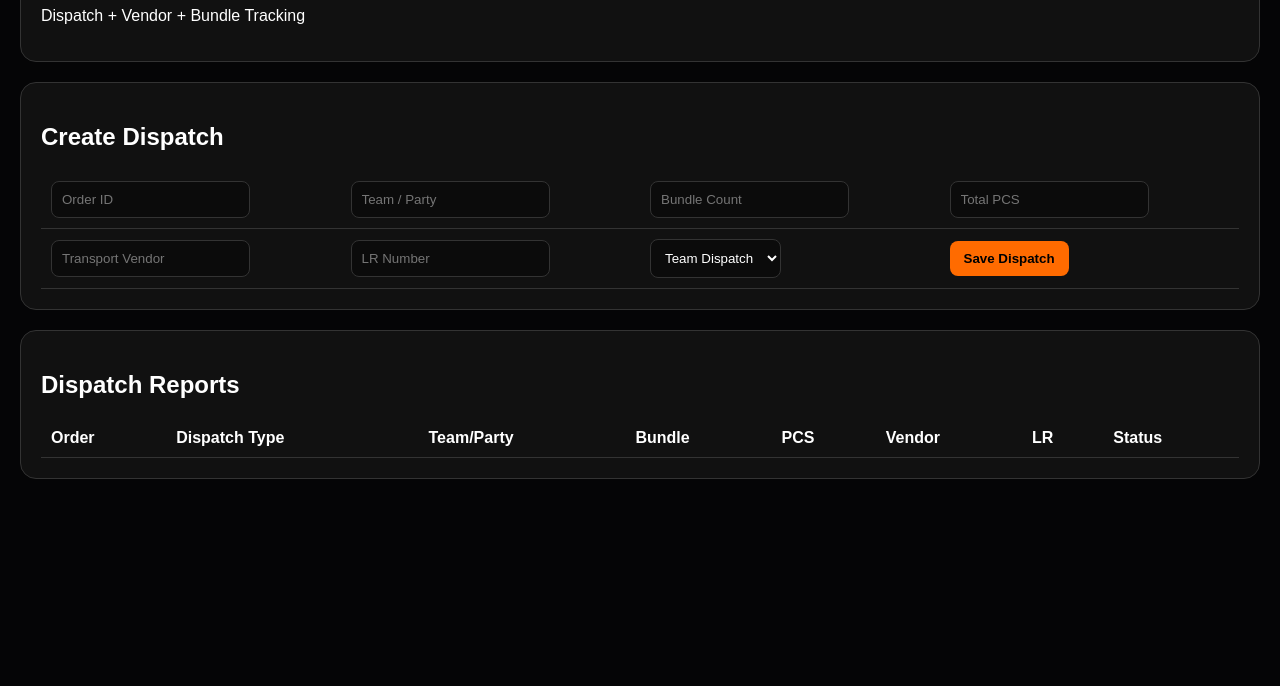
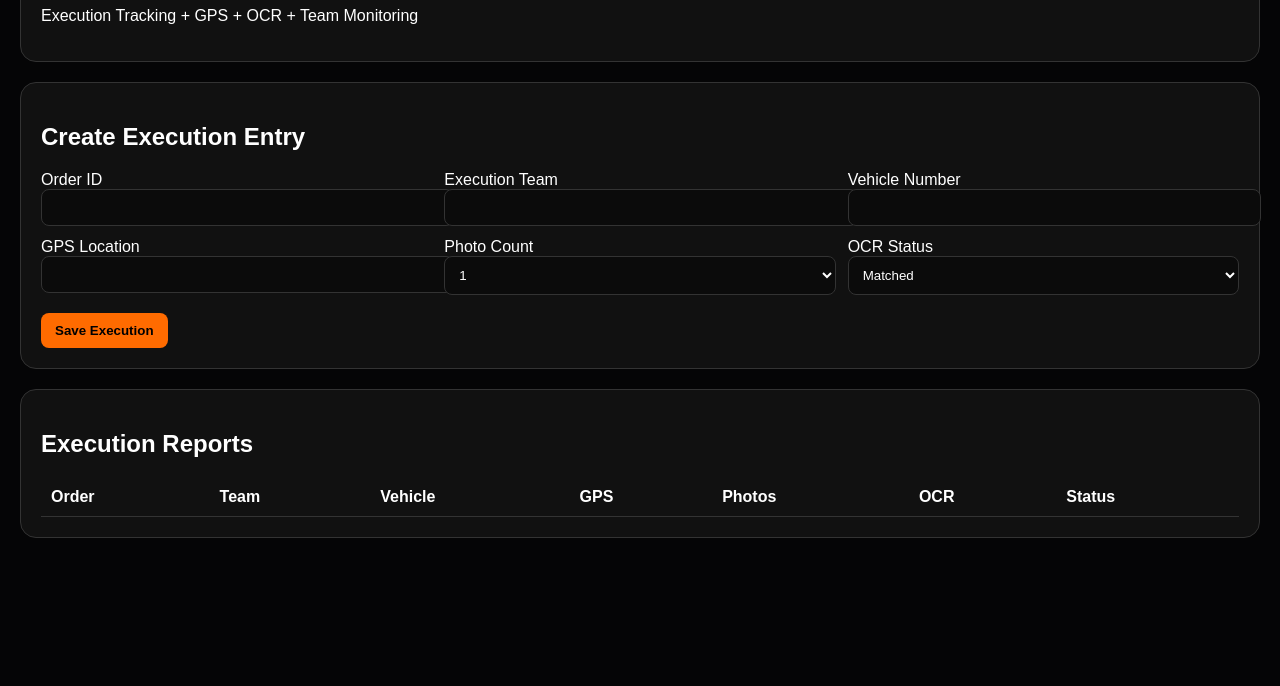
Before and after one commit to shivamprajapati321/prajapati-media-hub, a plain HTML site: page index.html in a window 1280 px wide. Shown: the part 114-800 px from the top of the page. Drawn offline with Linux system fonts and the light colour scheme.

Commit message:
Add files via upload

```diff
--- a/index.html
+++ b/index.html
@@ -3,122 +3,158 @@
 <html>
 <head>
 <meta charset="UTF-8">
-<title>Phase 10 Dispatch ERP</title>
+<title>Phase 11 Execution GPS ERP</title>
 <style>
 body{margin:0;background:#050506;color:#fff;font-family:Arial}
 .wrap{padding:20px}
 .card{background:#111;border:1px solid #333;border-radius:16px;padding:20px;margin-bottom:20px}
 table{width:100%;border-collapse:collapse}
 th,td{padding:10px;border-bottom:1px solid #333;text-align:left}
-input,select{padding:10px;background:#0b0b0b;color:#fff;border:1px solid #333;border-radius:8px}
+input,select{padding:10px;background:#0b0b0b;color:#fff;border:1px solid #333;border-radius:8px;width:100%}
 button{padding:10px 14px;background:#ff6b00;border:none;border-radius:8px;font-weight:700}
+.grid{display:grid;grid-template-columns:1fr 1fr 1fr;gap:12px}
+.badge{background:#22c55e20;color:#22c55e;padding:5px 10px;border-radius:999px;font-size:12px}
 </style>
 </head>
 <body>
+
 <div class="wrap">
+
 <div class="card">
-<h1>Phase 10 - Dispatch ERP</h1>
-<p>Dispatch + Vendor + Bundle Tracking</p>
+<h1>Phase 11 - Execution GPS ERP</h1>
+<p>Execution Tracking + GPS + OCR + Team Monitoring</p>
 </div>
 
 <div class="card">
-<h2>Create Dispatch</h2>
 
-<table>
-<tr>
-<td><input id="orderId" placeholder="Order ID"></td>
-<td><input id="team" placeholder="Team / Party"></td>
-<td><input id="bundle" placeholder="Bundle Count"></td>
-<td><input id="qty" placeholder="Total PCS"></td>
-</tr>
+<h2>Create Execution Entry</h2>
 
-<tr>
-<td><input id="vendor" placeholder="Transport Vendor"></td>
-<td><input id="lr" placeholder="LR Number"></td>
-<td>
-<select id="type">
-<option>Team Dispatch</option>
-<option>Direct Party</option>
+<div class="grid">
+<div>
+<label>Order ID</label>
+<input id="orderId">
+</div>
+
+<div>
+<label>Execution Team</label>
+<input id="team">
+</div>
+
+<div>
+<label>Vehicle Number</label>
+<input id="vehicle">
+</div>
+
+<div>
+<label>GPS Location</label>
+<input id="gps">
+</div>
+
+<div>
+<label>Photo Count</label>
+<select id="photos">
+<option>1</option>
+<option>3</option>
 </select>
-</td>
-<td><button onclick="addDispatch()">Save Dispatch</button></td>
-</tr>
-</table>
+</div>
+
+<div>
+<label>OCR Status</label>
+<select id="ocr">
+<option>Matched</option>
+<option>Manual Verify</option>
+</select>
+</div>
+</div>
+
+<br>
+
+<button onclick="saveExecution()">Save Execution</button>
+
 </div>
 
 <div class="card">
-<h2>Dispatch Reports</h2>
+
+<h2>Execution Reports</h2>
+
 <table id="tbl">
+
 <tr>
 <th>Order</th>
-<th>Dispatch Type</th>
-<th>Team/Party</th>
-<th>Bundle</th>
-<th>PCS</th>
-<th>Vendor</th>
-<th>LR</th>
+<th>Team</th>
+<th>Vehicle</th>
+<th>GPS</th>
+<th>Photos</th>
+<th>OCR</th>
 <th>Status</th>
 </tr>
+
 </table>
+
 </div>
+
 </div>
 
 <script>
-let dispatches = JSON.parse(localStorage.getItem("dispatches") || "[]");
+
+let executions = JSON.parse(localStorage.getItem("executions") || "[]");
 
 function render(){
+
 let html = `
 <tr>
 <th>Order</th>
-<th>Dispatch Type</th>
-<th>Team/Party</th>
-<th>Bundle</th>
-<th>PCS</th>
-<th>Vendor</th>
-<th>LR</th>
+<th>Team</th>
+<th>Vehicle</th>
+<th>GPS</th>
+<th>Photos</th>
+<th>OCR</th>
 <th>Status</th>
 </tr>
 `;
 
-dispatches.forEach(d=>{
+executions.forEach(e=>{
+
 html += `
 <tr>
-<td>${d.orderId}</td>
-<td>${d.type}</td>
-<td>${d.team}</td>
-<td>${d.bundle}</td>
-<td>${d.qty}</td>
-<td>${d.vendor}</td>
-<td>${d.lr}</td>
-<td>Ready For Execution</td>
+<td>${e.orderId}</td>
+<td>${e.team}</td>
+<td>${e.vehicle}</td>
+<td>${e.gps}</td>
+<td>${e.photos}</td>
+<td>${e.ocr}</td>
+<td><span class='badge'>Completed</span></td>
 </tr>
 `;
+
 });
 
 document.getElementById("tbl").innerHTML = html;
+
 }
 
-function addDispatch(){
+function saveExecution(){
 
-dispatches.unshift({
+executions.unshift({
 orderId : document.getElementById("orderId").value,
 team : document.getElementById("team").value,
-bundle : document.getElementById("bundle").value,
-qty : document.getElementById("qty").value,
-vendor : document.getElementById("vendor").value,
-lr : document.getElementById("lr").value,
-type : document.getElementById("type").value
+vehicle : document.getElementById("vehicle").value,
+gps : document.getElementById("gps").value,
+photos : document.getElementById("photos").value,
+ocr : document.getElementById("ocr").value
 });
 
-localStorage.setItem("dispatches", JSON.stringify(dispatches));
+localStorage.setItem("executions", JSON.stringify(executions));
 
 render();
 
-alert("Dispatch Saved");
+alert("Execution Saved");
 
 }
 
 render();
+
 </script>
+
 </body>
 </html>
```
